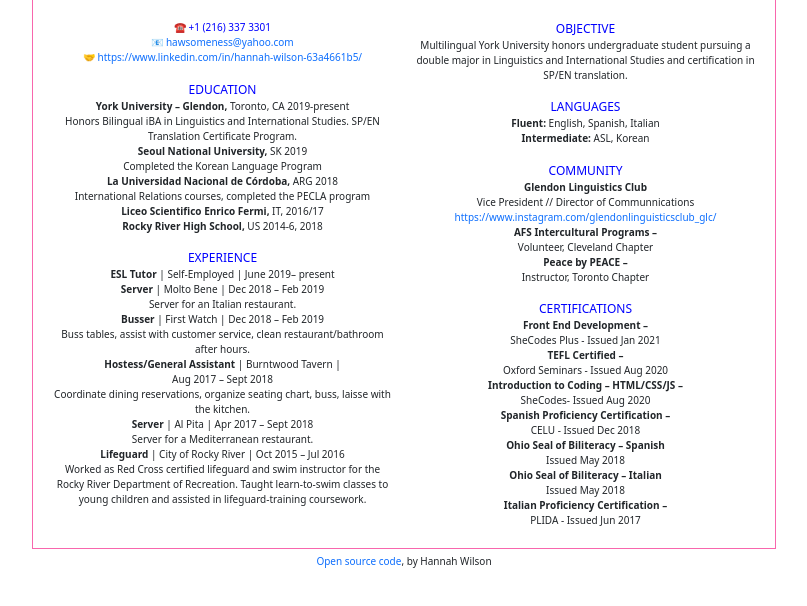
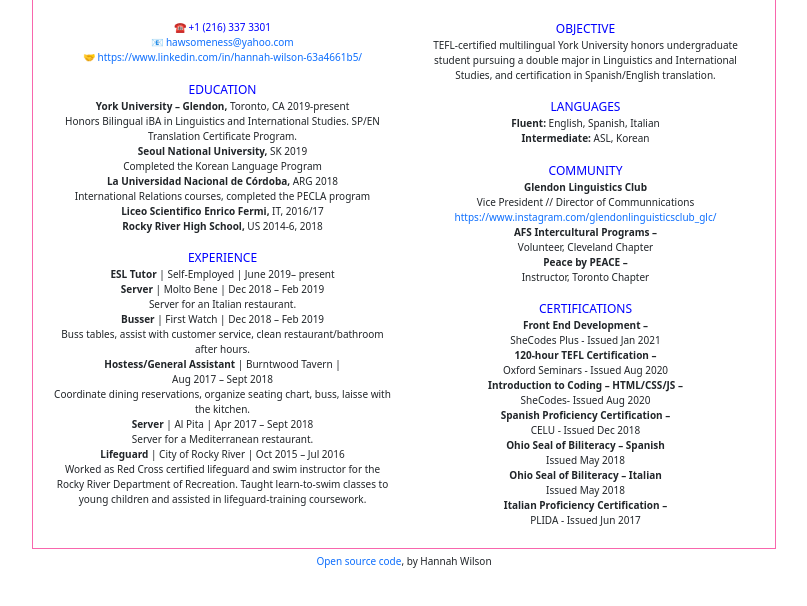
Before and after one commit to hannah22409/Resume, a plain HTML site: page index.html in a window 1280 px wide. Shown: the part 112-718 px from the top of the page, without its empty margins (236-1043 px from the left). Drawn offline with nearby package versions, Linux system fonts and the light colour scheme.

Commit message:
semantics

```diff
--- a/index.html
+++ b/index.html
@@ -88,7 +88,7 @@ International Relations courses, completed the PECLA program
            <br>
         <span class="title">OBJECTIVE</span>
         <br>
-        Multilingual York University honors undergraduate student pursuing a double major in Linguistics and International Studies and certification in SP/EN translation.
+        TEFL-certified multilingual York University honors undergraduate student pursuing a double major in Linguistics and International Studies, and certification in Spanish/English translation.
         <br>
         <br>
         <span class="title">LANGUAGES</span>
@@ -126,7 +126,7 @@ International Relations courses, completed the PECLA program
                 <br>
                 SheCodes Plus - Issued Jan 2021
                 <br>
-                <strong>TEFL Certified – </strong>
+                <strong>120-hour TEFL Certification – </strong>
                 <br>
                 Oxford Seminars - Issued Aug 2020
                 <br>
```
